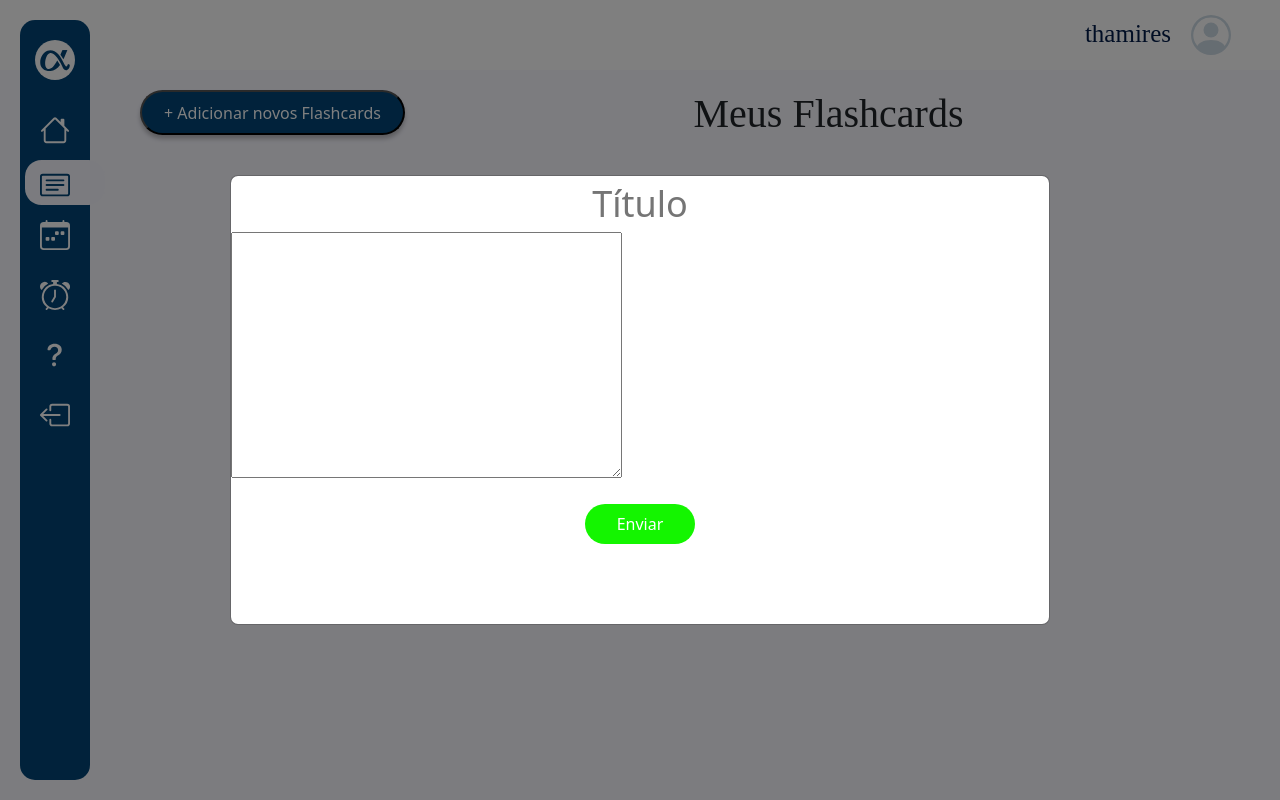
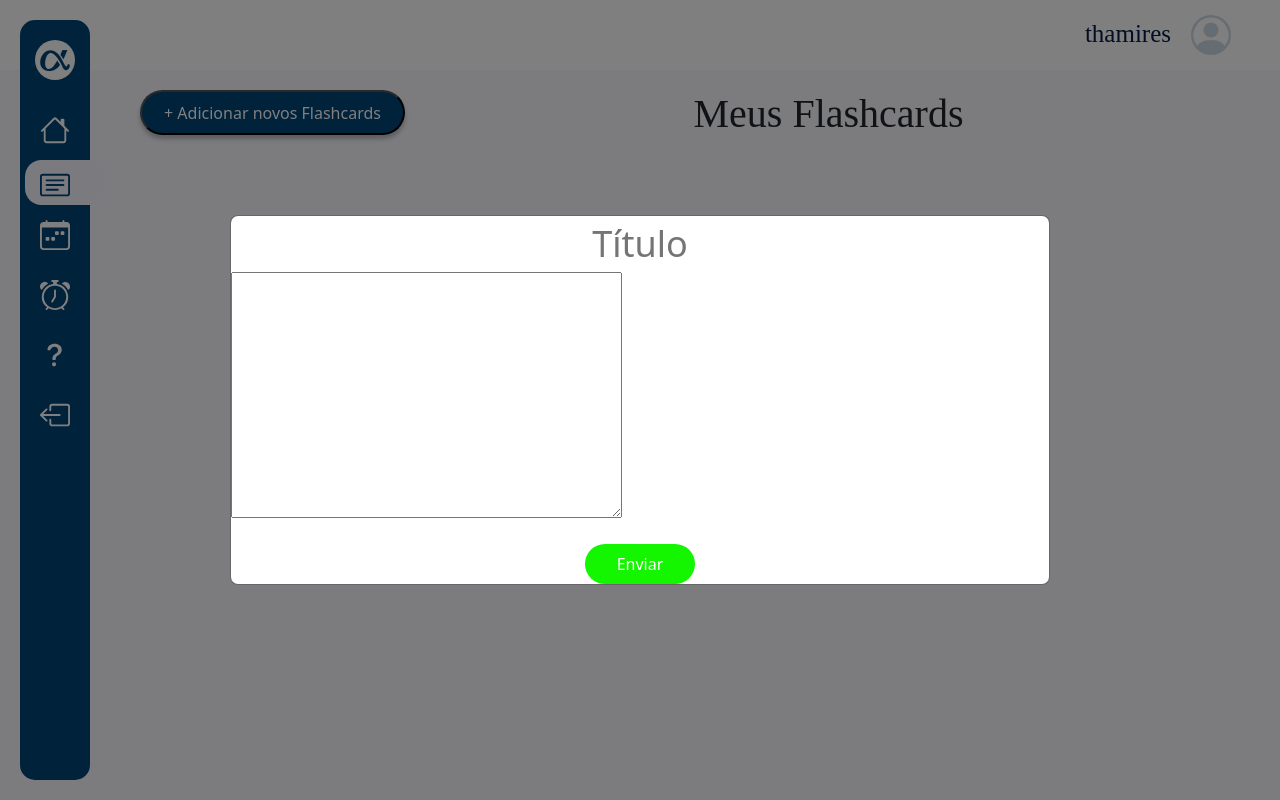
Before and after one commit to ClarisseTeixeira/EducaAlfa, a Django app: page /flashcards/ in a window 1280 px wide, after a click on "+ Adicionar novos Flashcards". Run offline with Django 4.2, Linux system fonts and the light colour scheme; a user stored in the database is signed in; data comes from the database, SQL or seed files in the repository.

Commit message:
grafico ok

```diff
--- a/core/static/core/css/dashboard.css
+++ b/core/static/core/css/dashboard.css
@@ -99,10 +99,6 @@ nav.menu-lateral {
     margin-right: 7px !important;
 }
 
-.modal-content {
-    height: 450px !important;
-
-}
 
 .modal-body{
     height: auto !important;
```
